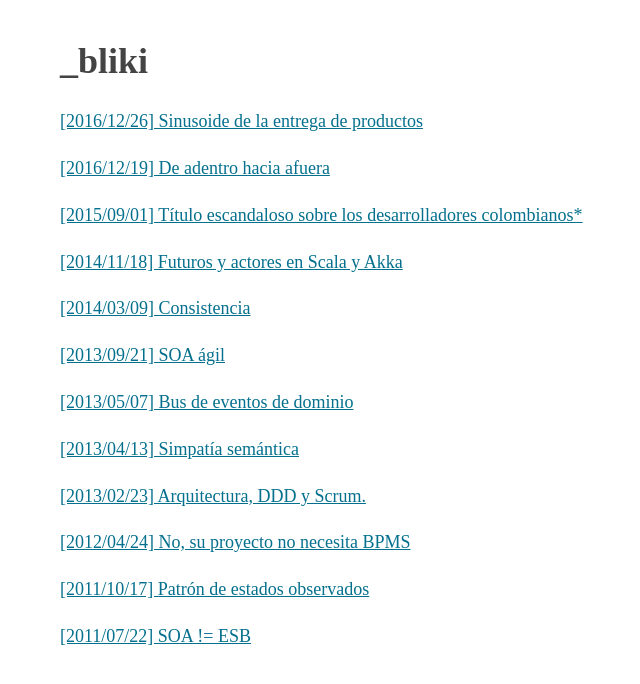
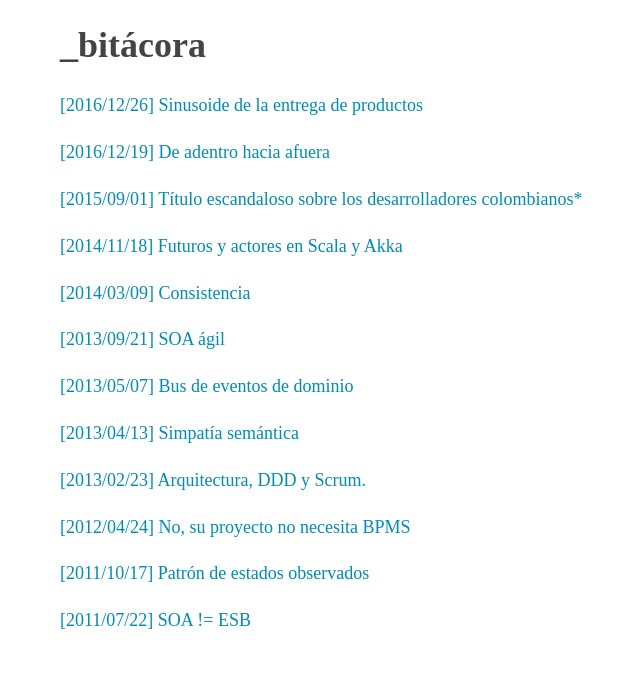
Before and after one commit to yujikiriki/yujikiriki.github.io, a Jekyll site: the page built from index.md, in a window 1280 px wide. Shown: the top 684 px of the page, without its empty margins (255-895 px from the left). Built offline with Jekyll 4.4.1, drawn with Linux system fonts in a browser that asks for light colours; our own code applies the rules of GitHub Pages for plain Markdown files.

Commit message:
New header and link colors

```diff
--- a/_includes/header.html
+++ b/_includes/header.html
@@ -0,0 +1,3 @@
+<div style="background:#FFEBB9;margin-top: -20px;margin-bottom: 80px;">
+	<h3><a style="color: #444;" href="http://yujikiriki.com">_bitácora</a></h3>
+</div>
--- a/_layouts/post.html
+++ b/_layouts/post.html
@@ -1,6 +1,7 @@
 ---
 layout: default
 ---
+{% include header.html %}
 <article>
 	<h1>{{ page.title }}</h1>
 	<em>Por <a href="https://twitter.com/ykiriki">Yuji Kiriki</a></em>
--- a/_sass/base.scss
+++ b/_sass/base.scss
@@ -1,17 +1,35 @@
 body {
-	margin:40px	auto;
+	margin:0px	auto;
 	max-width:650px;
 	line-height:1.6;
 	font-size:18px;
 	color:#444;
-	padding:0 10px;
+	padding:0 0px;
 	text-align: justify;
 }
 
 h1, h2, h3 {
-	line-height:1.2
+	line-height:1.2;
+	text-align: left;
 }
 
 a {
-	color: #04708E;
+	color: #008CB3;
 }
+
+
+a:link {
+    text-decoration: none;
+}
+
+a:visited {
+    text-decoration: none;
+}
+
+a:hover {
+    text-decoration: underline;
+}
+
+a:active {
+    text-decoration: underline;
+}
--- a/index.md
+++ b/index.md
@@ -2,7 +2,7 @@
 layout: index
 ---
 
-# _bliki
+# _bitácora
 
 {% for post in site.posts %}
 <p>
```
Also changed, not shown: 16 other files.
